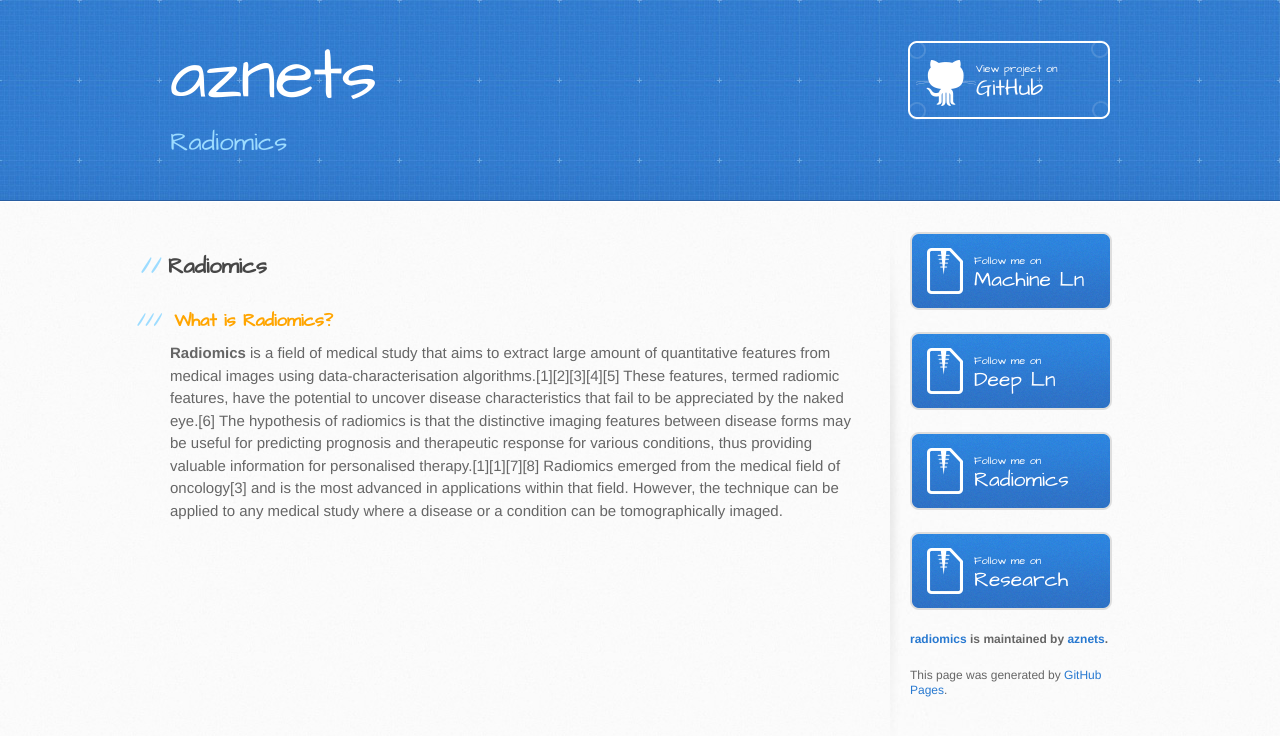
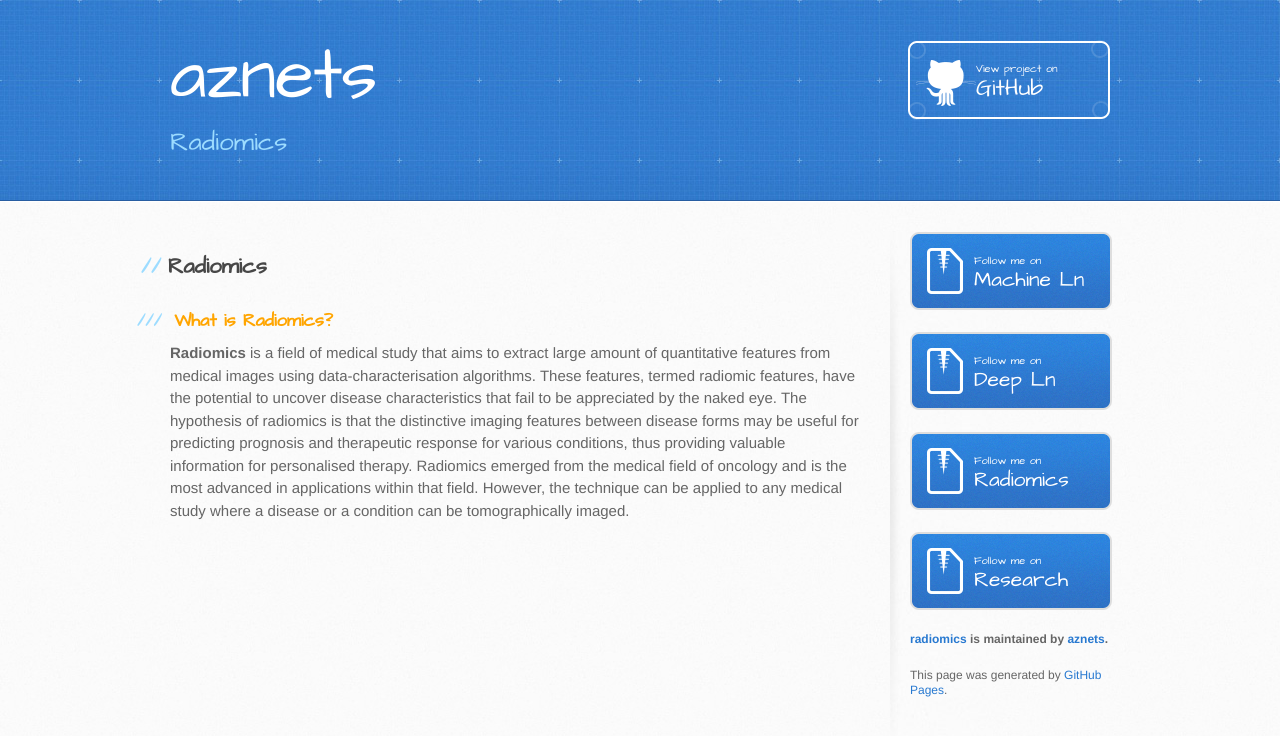
Before and after one commit to aznets/radiomics, a Jekyll site: the page built from index.md, in a window 1280 px wide. Shown: the top 736 px of the page. Built offline with Jekyll 4.4.1, drawn with Linux system fonts in a browser that asks for light colours; our own code applies the rules of GitHub Pages for plain Markdown files.

Commit message:
Update index.md

```diff
--- a/index.md
+++ b/index.md
@@ -2,4 +2,4 @@
 
 ### <span style="color:orange"> What is Radiomics?  </span>
 
-**Radiomics** is a field of medical study that aims to extract large amount of quantitative features from medical images using data-characterisation algorithms.[1][2][3][4][5] These features, termed radiomic features, have the potential to uncover disease characteristics that fail to be appreciated by the naked eye.[6] The hypothesis of radiomics is that the distinctive imaging features between disease forms may be useful for predicting prognosis and therapeutic response for various conditions, thus providing valuable information for personalised therapy.[1][1][7][8] Radiomics emerged from the medical field of oncology[3] and is the most advanced in applications within that field. However, the technique can be applied to any medical study where a disease or a condition can be tomographically imaged.
+**Radiomics** is a field of medical study that aims to extract large amount of quantitative features from medical images using data-characterisation algorithms. These features, termed radiomic features, have the potential to uncover disease characteristics that fail to be appreciated by the naked eye. The hypothesis of radiomics is that the distinctive imaging features between disease forms may be useful for predicting prognosis and therapeutic response for various conditions, thus providing valuable information for personalised therapy. Radiomics emerged from the medical field of oncology and is the most advanced in applications within that field. However, the technique can be applied to any medical study where a disease or a condition can be tomographically imaged.
```
